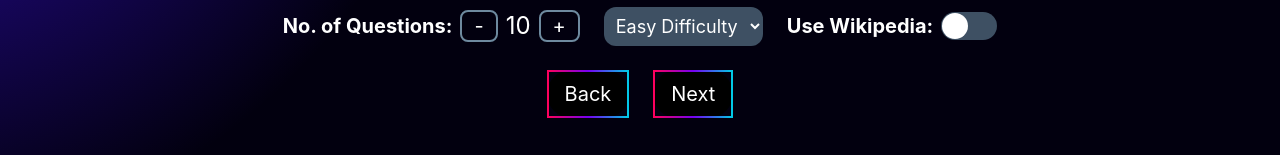
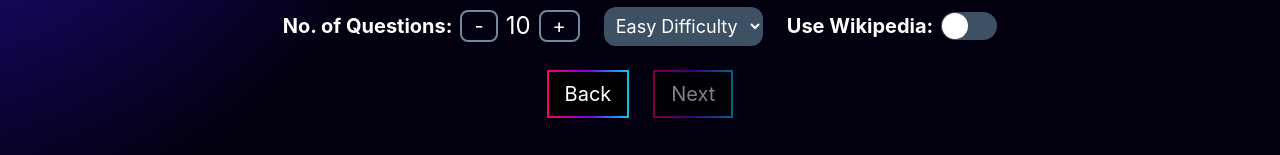
Before and after one commit to AOSSIE-Org/EduAid, a React (Create React App) app in the folder eduaid_web/: page /#/input in a window 1280 px wide. Shown: the part 685-840 px from the top of the page. Built offline with nearby package versions, Linux system fonts and the light colour scheme; no server answers.

Commit message:
fix: form submission problem

```diff
--- a/eduaid_web/src/pages/Text_Input.jsx
+++ b/eduaid_web/src/pages/Text_Input.jsx
@@ -62,6 +62,11 @@ const Text_Input = () => {
   };
 
   const handleSaveToLocalStorage = async () => {
+    if (!text.trim() && !docUrl.trim()) {
+      alert("Please provide either input text or a Google Doc URL.");
+      return;
+    }
+
     setLoading(true);
 
     // Check if a Google Doc URL is provided
@@ -272,7 +277,8 @@ const Text_Input = () => {
           </Link>
           <button
             onClick={handleSaveToLocalStorage}
-            className="bg-black text-white text-lg sm:text-xl px-4 py-2 border-gradient flex justify-center items-center rounded-xl w-full sm:w-auto"
+            className="bg-black text-white text-lg sm:text-xl px-4 py-2 border-gradient flex justify-center items-center rounded-xl w-full sm:w-auto disabled:opacity-50 disabled:cursor-not-allowed"
+            disabled={!text.trim() && !docUrl.trim()}
           >
             Next
           </button>
```
Also changed, not shown: 1 other file (tests, documents, lock files or other folders).
